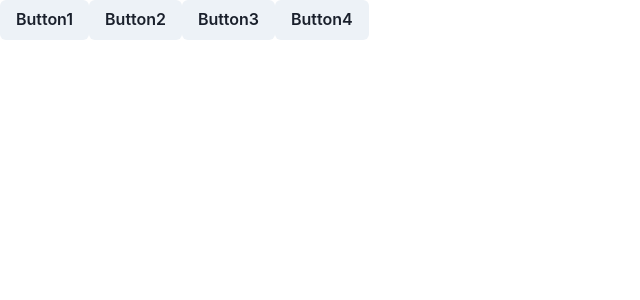
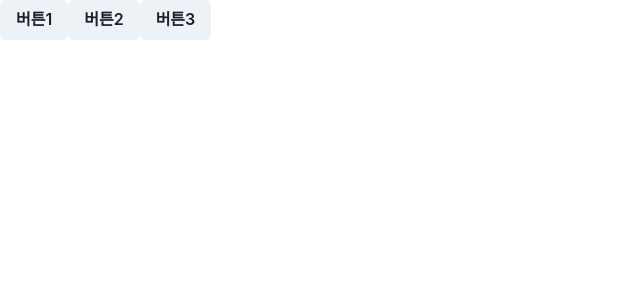
Before and after one commit to yel106/react20231031, a React (Create React App) app: page / in a window 1280 px wide. Shown: the top 300 px of the page, without its empty margins (0-640 px from the left). Built offline with nearby package versions, Linux system fonts and the light colour scheme.

Commit message:
함수명은 handle이벤트명으로 짓는 관습이 있음

```diff
--- a/src/App.js
+++ b/src/App.js
@@ -1,36 +1,26 @@
 import React from "react";
 import { Button } from "@chakra-ui/react";
 
-function MyComp({ children, executeClick }) {
-  return <Button onClick={executeClick}>{children}</Button>;
-}
-
 function App(props) {
-  function func1() {
-    console.log("func1 실행");
+  // 함수명 작성 관습
+  // handle이벤트명  앞에 handle이라고 써줌. 클릭할때 일어나는일이니까 handleClick
+  function handleClick() {
+    console.log("second");
+  }
+  function handleMouseEnter() {
+    console.log("third");
   }
 
-  let func2 = () => {
-    console.log("arrow function 실행 111");
-  };
-
+  function handleMouseLeave() {
+    console.log("4th");
+  }
   return (
     <div>
-      <MyComp executeClick={func1}>Button1</MyComp>
-      <MyComp executeClick={func2}>Button2</MyComp>
-      <MyComp
-        executeClick={() => {
-          console.log("arrow function 실행 222");
-        }}
-      >
-        Button3
-      </MyComp>
-      {/* fun2라는 함수명을 넣는대신 arrow function을 바로 넣어서 사용 */}
-
-      {/* 한 줄 일 땐 {} 생략 가능 */}
-      <MyComp executeClick={() => console.log("arrow function 실행 333")}>
-        Button4
-      </MyComp>
+      <Button onClick={() => console.log("first")}>버튼1</Button>
+      <Button onClick={handleClick}>버튼2</Button>
+      <Button onMouseEnter={handleMouseEnter} onMouseLeave={handleMouseLeave}>
+        버튼3
+      </Button>
     </div>
   );
 }
```
